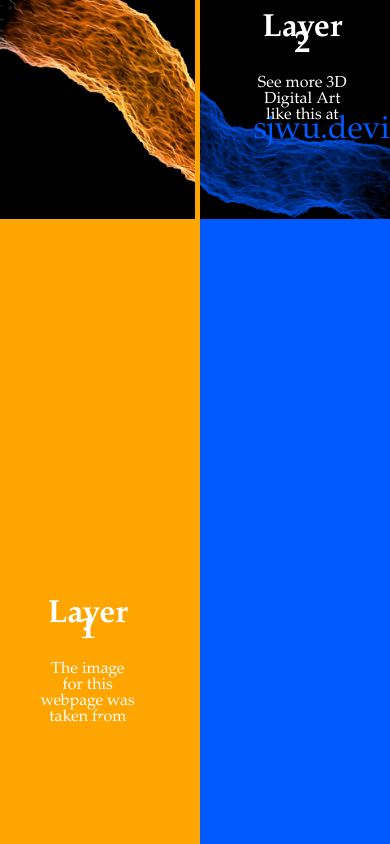
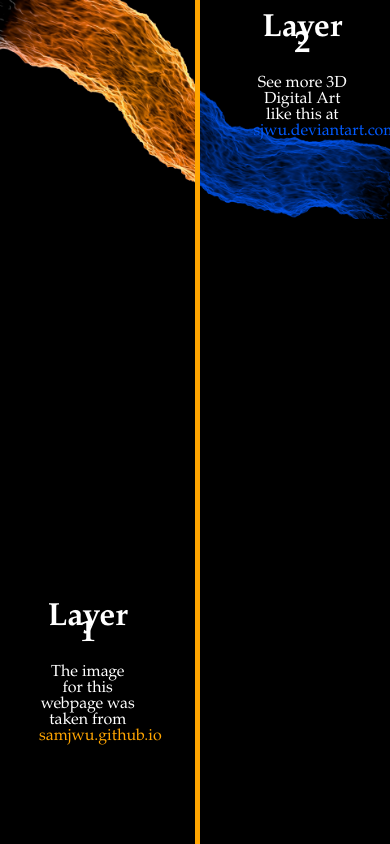
Before and after one commit to samjwu/SplitScreenSlider, a plain HTML site: page index.html in a window 390 px wide. Drawn offline with Linux system fonts and the light colour scheme.

Commit message:
fix alignment for small screens

```diff
--- a/css/styles.css
+++ b/css/styles.css
@@ -21,7 +21,7 @@ body {
 }
 
 .l2 {
-    background: #005aff;
+    background: #000;
     z-index: 1;
 }
 
@@ -32,7 +32,7 @@ body {
 }
 
 .l1 {
-    background: #ffa500;
+    background: #000;
     z-index: 2;
     width: 50vw;
 }
@@ -104,7 +104,24 @@ img {
         font-size: 1rem;
         line-height: 1rem;
     }
+
     h1 {
         font-size: 2rem;
     }
+
+    .l2 a:link {
+        font-size: 1rem;
+    }
+
+    .l2 a:visited {
+        font-size: 1rem;
+    }
+
+    .l1 a:link {
+        font-size: 1rem;
+    }
+
+    .l1 a:visited {
+        font-size: 1rem;
+    }
 }
```
